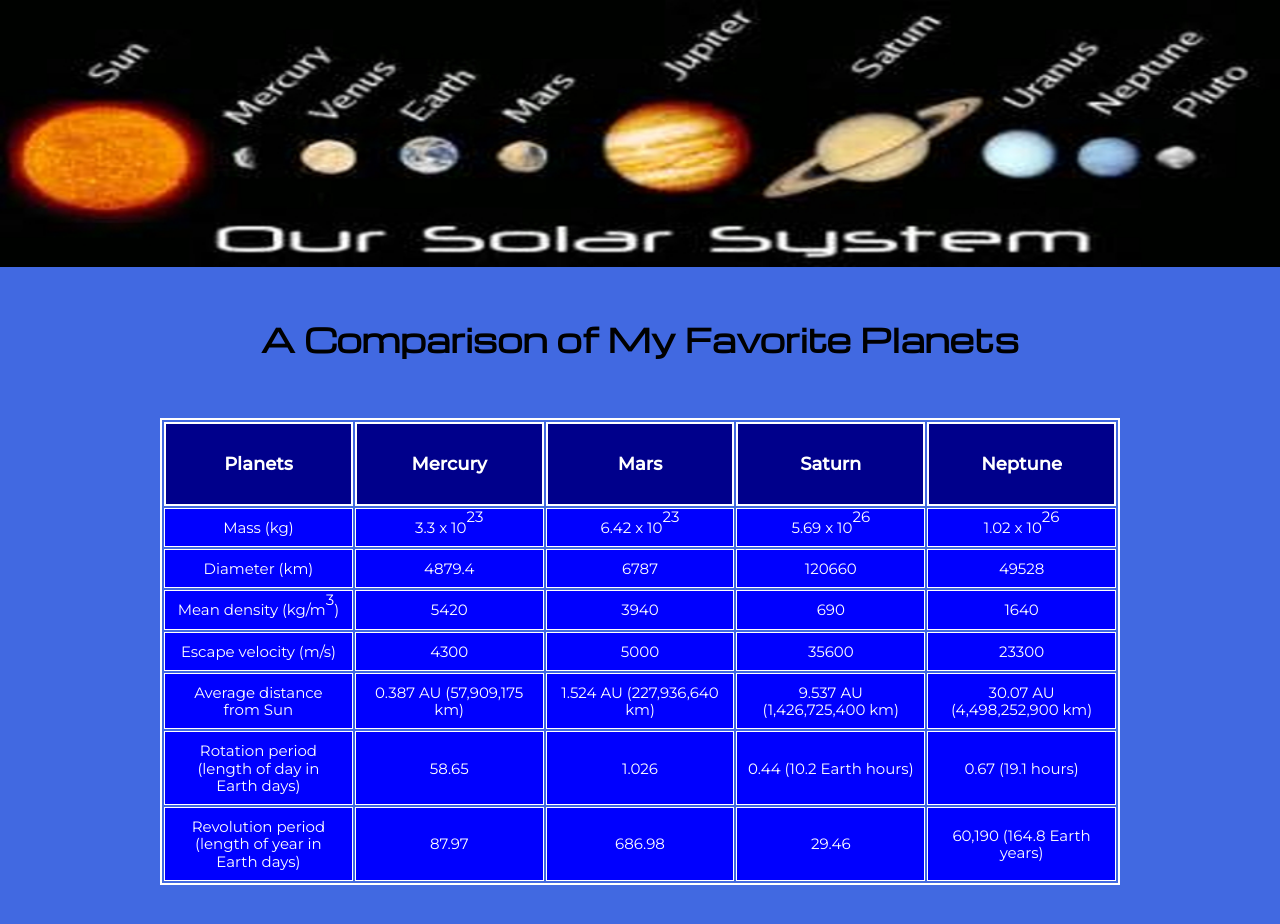
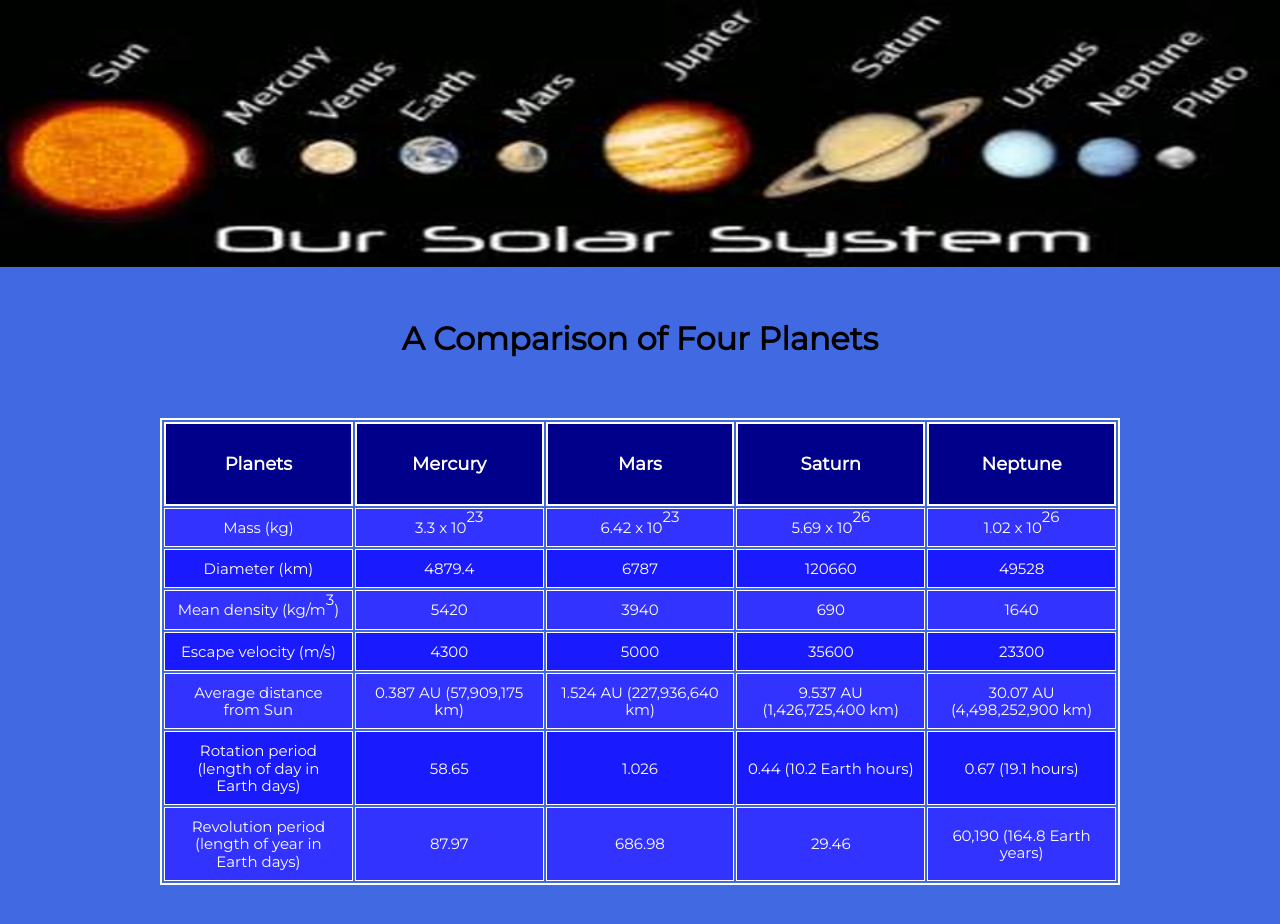
Before and after one commit to jcgmjjz/Lab4, a plain HTML site: page index.html in a window 1280 px wide. Drawn offline with nearby package versions, Linux system fonts and the light colour scheme.

Commit message:
Added even odd row color change to table.

```diff
--- a/index.html
+++ b/index.html
@@ -3,13 +3,14 @@
   <head>
     <meta charset="UTF-8">
     <title>ITMD-361 Internet Technologies and Web Design Lab 4</title>
-    <link href="https://fonts.googleapis.com/css?family=Michroma|Montserrat:400,500" rel="stylesheet">
+    <link href="https://fonts.googleapis.com/css?family=Michroma" rel="stylesheet">
+    <link href="https://fonts.googleapis.com/css?family=Montserrat" rel="stylesheet">
     <link rel="stylesheet" href="normalize.css">
     <link rel="stylesheet" href="styles.css">
   </head>
   <body id="planet-comparison-body">
     <img src="resizedSolarSystem.jpg" alt="An illustration of the sun and all the planets">
-    <h1 id="table-title">A Comparison of My Favorite Planets</h1>
+    <h1 id="table-title">A Comparison of Four Planets</h1>
     <div id="table-div">
       <table id="planet-comparison-table">
         <tr>
--- a/styles.css
+++ b/styles.css
@@ -13,7 +13,7 @@ img {
 
 #table-title {
   text-align: center;
-  font-family: 'Michroma', sans-serif;
+  font-family: 'Montserrat', sans-serif;
   font-size: 200%;
   background-color: #4169E1;  /* royalblue */
   margin-top: 50px;
@@ -56,7 +56,7 @@ td {
   font-size: 15px;
   text-align: center;
   /*background-color: #0000FF;  blue */
-  background-color: #0000ff;
+  background-color: #1a1aff;
   color: white;
   padding: 10px;
 }
@@ -65,7 +65,7 @@ td {
    the color to a third color when you hover. It doesn't make sense
    to use both but I got them to work so I left it in the css.
 */
-/*tr:nth-child(even) td{background-color: #4169e1}*/
+tr:nth-child(even) td{background-color: #3333ff}
 
 /* When you hover over a row change the background color to powder blue
  * for each cell in the row, change the border and the text to black,
```
